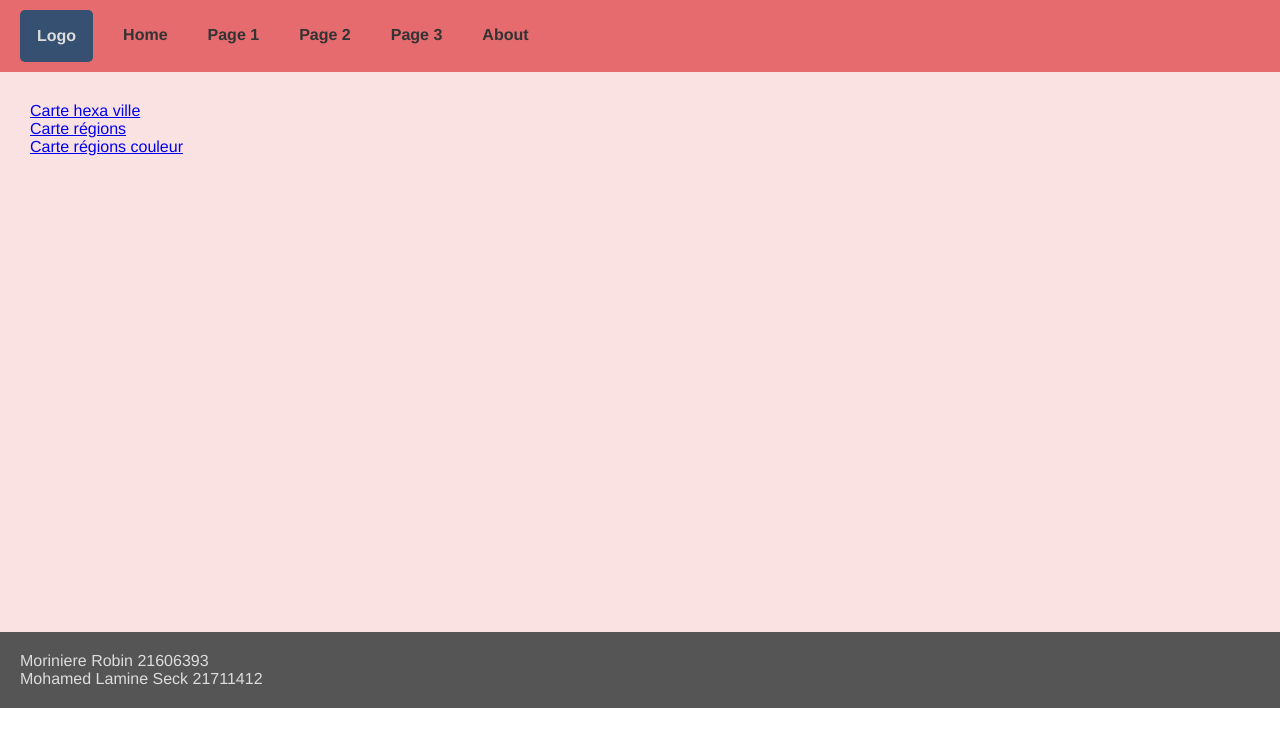
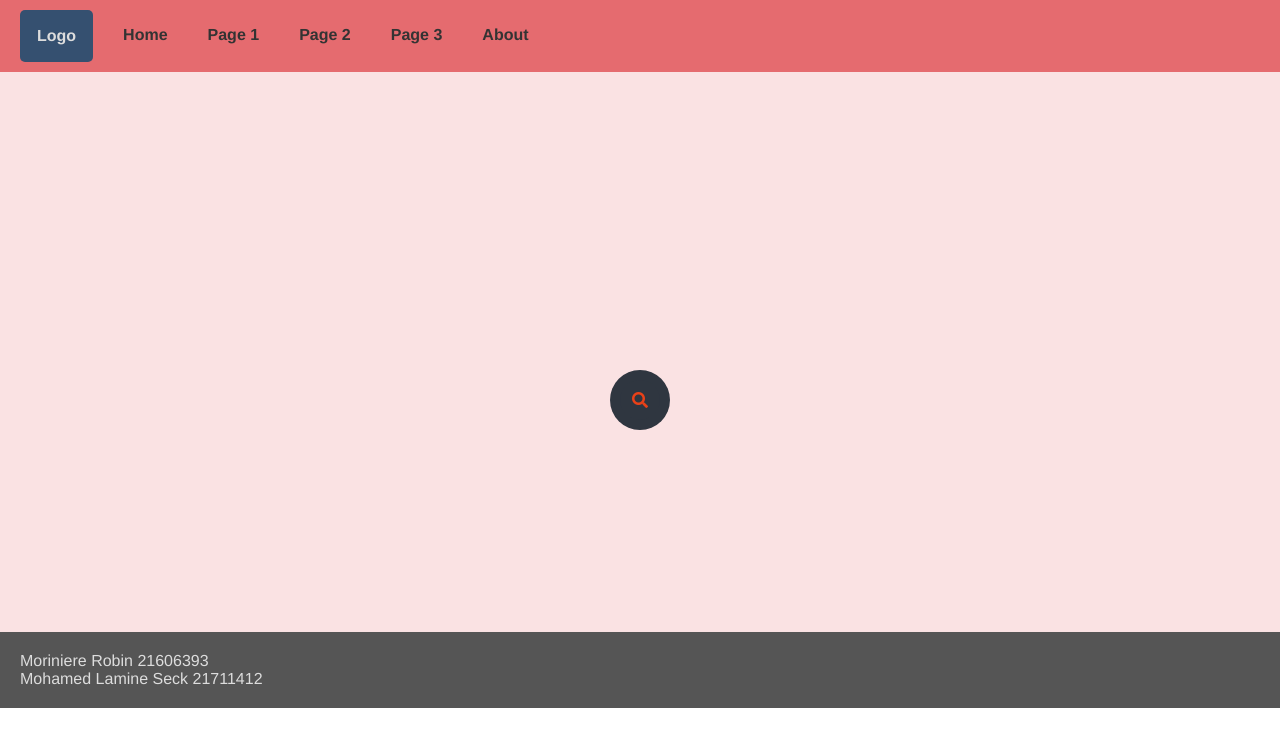
Before and after one commit to Powarox/Front-SncfDataviz, a Vue app: page /Page in a window 1280 px wide. Shown: the top 746 px of the page. Built offline with nearby package versions, Linux system fonts and the light colour scheme.

Commit message:
Add search Bar design

```diff
--- a/src/App.vue
+++ b/src/App.vue
@@ -9,7 +9,7 @@
             </div>
             <router-link to="/">Home</router-link>
             <router-link to="/Page">Page 1</router-link>
-            <router-link to="/">Page 2</router-link>
+            <router-link to="/Page2">Page 2</router-link>
             <router-link to="/">Page 3</router-link>
             <router-link to="/About">About</router-link>
             <!-- <router-link to="/Login">Login</router-link> -->
--- a/src/components/HelloWorld.vue
+++ /dev/null
@@ -1,58 +0,0 @@
-<template>
-  <div class="hello">
-    <h1>{{ msg }}</h1>
-    <p>
-      For a guide and recipes on how to configure / customize this project,<br>
-      check out the
-      <a href="https://cli.vuejs.org" target="_blank" rel="noopener">vue-cli documentation</a>.
-    </p>
-    <h3>Installed CLI Plugins</h3>
-    <ul>
-      <li><a href="https://github.com/vuejs/vue-cli/tree/dev/packages/%40vue/cli-plugin-babel" target="_blank" rel="noopener">babel</a></li>
-      <li><a href="https://github.com/vuejs/vue-cli/tree/dev/packages/%40vue/cli-plugin-eslint" target="_blank" rel="noopener">eslint</a></li>
-    </ul>
-    <h3>Essential Links</h3>
-    <ul>
-      <li><a href="https://vuejs.org" target="_blank" rel="noopener">Core Docs</a></li>
-      <li><a href="https://forum.vuejs.org" target="_blank" rel="noopener">Forum</a></li>
-      <li><a href="https://chat.vuejs.org" target="_blank" rel="noopener">Community Chat</a></li>
-      <li><a href="https://twitter.com/vuejs" target="_blank" rel="noopener">Twitter</a></li>
-      <li><a href="https://news.vuejs.org" target="_blank" rel="noopener">News</a></li>
-    </ul>
-    <h3>Ecosystem</h3>
-    <ul>
-      <li><a href="https://router.vuejs.org" target="_blank" rel="noopener">vue-router</a></li>
-      <li><a href="https://vuex.vuejs.org" target="_blank" rel="noopener">vuex</a></li>
-      <li><a href="https://github.com/vuejs/vue-devtools#vue-devtools" target="_blank" rel="noopener">vue-devtools</a></li>
-      <li><a href="https://vue-loader.vuejs.org" target="_blank" rel="noopener">vue-loader</a></li>
-      <li><a href="https://github.com/vuejs/awesome-vue" target="_blank" rel="noopener">awesome-vue</a></li>
-    </ul>
-  </div>
-</template>
-
-<script>
-export default {
-  name: 'HelloWorld',
-  props: {
-    msg: String
-  }
-}
-</script>
-
-<!-- Add "scoped" attribute to limit CSS to this component only -->
-<style scoped>
-h3 {
-  margin: 40px 0 0;
-}
-ul {
-  list-style-type: none;
-  padding: 0;
-}
-li {
-  display: inline-block;
-  margin: 0 10px;
-}
-a {
-  color: #42b983;
-}
-</style>
--- a/src/components/SlideBar.vue
+++ b/src/components/SlideBar.vue
@@ -1,5 +1,14 @@
 <template>
-    <p>Lorem ipsum dolor sit amet, consectetur adipisicing elit, sed do eiusmod tempor incididunt ut labore et dolore magna aliqua. Ut enim ad minim veniam, quis nostrud exercitation ullamco laboris nisi ut aliquip ex ea commodo consequat. Duis aute irure dolor in reprehenderit in voluptate velit esse cillum dolore eu fugiat nulla pariatur. Excepteur sint occaecat cupidatat non proident, sunt in culpa qui officia deserunt mollit anim id est laborum.</p>
+    <div id="slideBar">
+        <h1>Filter</h1>
+
+        <section>
+            <button type="button" name="button">test 1</button>
+            <button type="button" name="button">test 2</button>
+            <button type="button" name="button">test 3</button>
+            <button type="button" name="button">test 4</button>
+        </section>
+    </div>
 </template>
 
 <script>
@@ -13,6 +22,6 @@
     }
 </script>
 
-<style lang="css" scoped>
+<style lang="css" >
 
 </style>
--- a/src/router/index.js
+++ b/src/router/index.js
@@ -2,6 +2,7 @@ import { createRouter, createWebHistory } from 'vue-router';
 import Home from '../views/Home.vue';
 import About from '../views/About.vue';
 import Page from '../views/Page.vue';
+import Page2 from '../views/Page2.vue';
 
 const routes = [
     {
@@ -18,6 +19,11 @@ const routes = [
         path: '/Page',
         name: 'Page',
         component: Page
+    },
+    {
+        path: '/Page2',
+        name: 'Page2',
+        component: Page2
     }
 ]
 
--- a/src/views/Home.vue
+++ b/src/views/Home.vue
@@ -1,6 +1,24 @@
 <template>
     <div id="home">
         <slidebar/>
+
+        <section>
+            <div class="">
+                <p>Lorem ipsum dolor sit amet, consectetur adipisicing elit, sed do eiusmod tempor incididunt ut labore et dolore magna aliqua. Ut enim ad minim veniam, quis nostrud exercitation ullamco laboris nisi ut aliquip ex ea commodo consequat. Duis aute irure dolor in reprehenderit in voluptate .</p>
+            </div>
+
+            <div class="">
+                <p>Lorem ipsum dolor sit amet, consectetur adipisicing elit, sed do eiusmod tempor incididunt ut labore et dolore magna aliqua. Ut enim ad minim veniam, quis nostrud exercitation ullamco laboris nisi ut aliquip ex ea commodo consequat. Duis aute irure dolor in reprehenderit in voluptate .</p>
+            </div>
+
+            <div class="">
+                <p>Lorem ipsum dolor sit amet, consectetur adipisicing elit, sed do eiusmod tempor incididunt ut labore et dolore magna aliqua. Ut enim ad minim veniam, quis nostrud exercitation ullamco laboris nisi ut aliquip ex ea commodo consequat. Duis aute irure dolor in reprehenderit in voluptate .</p>
+            </div>
+
+            <div class="">
+                <p>Lorem ipsum dolor sit amet, consectetur adipisicing elit, sed do eiusmod tempor incididunt ut labore et dolore magna aliqua. Ut enim ad minim veniam, quis nostrud exercitation ullamco laboris nisi ut aliquip ex ea commodo consequat. Duis aute irure dolor in reprehenderit in voluptate .</p>
+            </div>
+        </section>
     </div>
 </template>
 
@@ -20,9 +38,16 @@
         height: 500px;
         padding: 30px;
         background: #FAE2E3;
+        display: grid;
+        grid-template-columns: 1fr 2fr;
     }
 
     p {
         margin: 0;
     }
+
+    section {
+        display: grid;
+        grid-template-columns: 1fr 1fr;
+    }
 </style>
--- a/src/views/Page.vue
+++ b/src/views/Page.vue
@@ -1,14 +1,17 @@
 <template>
     <div id="Page">
-        <a href="https://www.datavis.fr/index.php?page=map-hexgrid" target="_blank">Carte hexa ville</a><br>
-        <a href="https://www.datavis.fr/index.php?page=map-firststep" target="_blank">Carte régions</a><br>
-        <a href="https://www.datavis.fr/index.php?page=map-population" target="_blank">Carte régions couleur</a>
+        <div class="search-box">
+            <input class="search-txt" type="text" name="" placeholder="Type To Search">
+            <a class="search-btn" href="#">
+                <i class="fas fa-search"></i>
+            </a>
+        </div>
     </div>
 </template>
 
 <script>
     export default {
-        name: 'Home',
+        name: 'Page',
     }
 </script>
 
@@ -22,4 +25,61 @@
     p {
         margin: 0;
     }
+
+    a {
+        text-decoration: none;
+    }
+
+
+/* --- Search Box --- */
+    .search-box {
+        position: absolute;
+        top: 50%;
+        left: 50%;
+        transform: translate(-50%, -50%);
+        background: #2f3640;
+        height: 40px;
+        border-radius: 40px;
+        padding: 10px;
+    }
+
+    .search-box:hover > .search-txt {
+        width: 240px;
+        padding: 0 6px;
+    }
+
+    .search-box:hover > .search-btn {
+        background: white;
+    }
+
+    .search-txt:focus {
+        width: 240px;
+    }
+
+    .search-btn {
+        color: #e84118;
+        float: right;
+        width: 40px;
+        height: 40px;
+        border-radius: 50%;
+        background: #2f3640;
+        display: flex;
+        justify-content: center;
+        align-items: center;
+        transition: 0.6s;
+    }
+
+    .search-txt {
+        border: none;
+        background: none;
+        outline: none;
+        float: left;
+        padding: 0;
+        color: white;
+        font-size: 16px;
+        transition: 0.4s;
+        line-height: 40px;
+        width: 0px;
+        transition: 0.8s;
+    }
 </style>
--- /dev/null
+++ b/src/views/Page2.vue
@@ -0,0 +1,25 @@
+<template>
+    <div id="Page2">
+        <a href="https://www.datavis.fr/index.php?page=map-hexgrid" target="_blank">Carte hexa ville</a><br>
+        <a href="https://www.datavis.fr/index.php?page=map-firststep" target="_blank">Carte régions</a><br>
+        <a href="https://www.datavis.fr/index.php?page=map-population" target="_blank">Carte régions couleur</a>
+    </div>
+</template>
+
+<script>
+    export default {
+        name: 'Page2',
+    }
+</script>
+
+<style lang="css" scoped>
+    #Page2 {
+        height: 500px;
+        padding: 30px;
+        background: #FAE2E3;
+    }
+
+    p {
+        margin: 0;
+    }
+</style>
```
